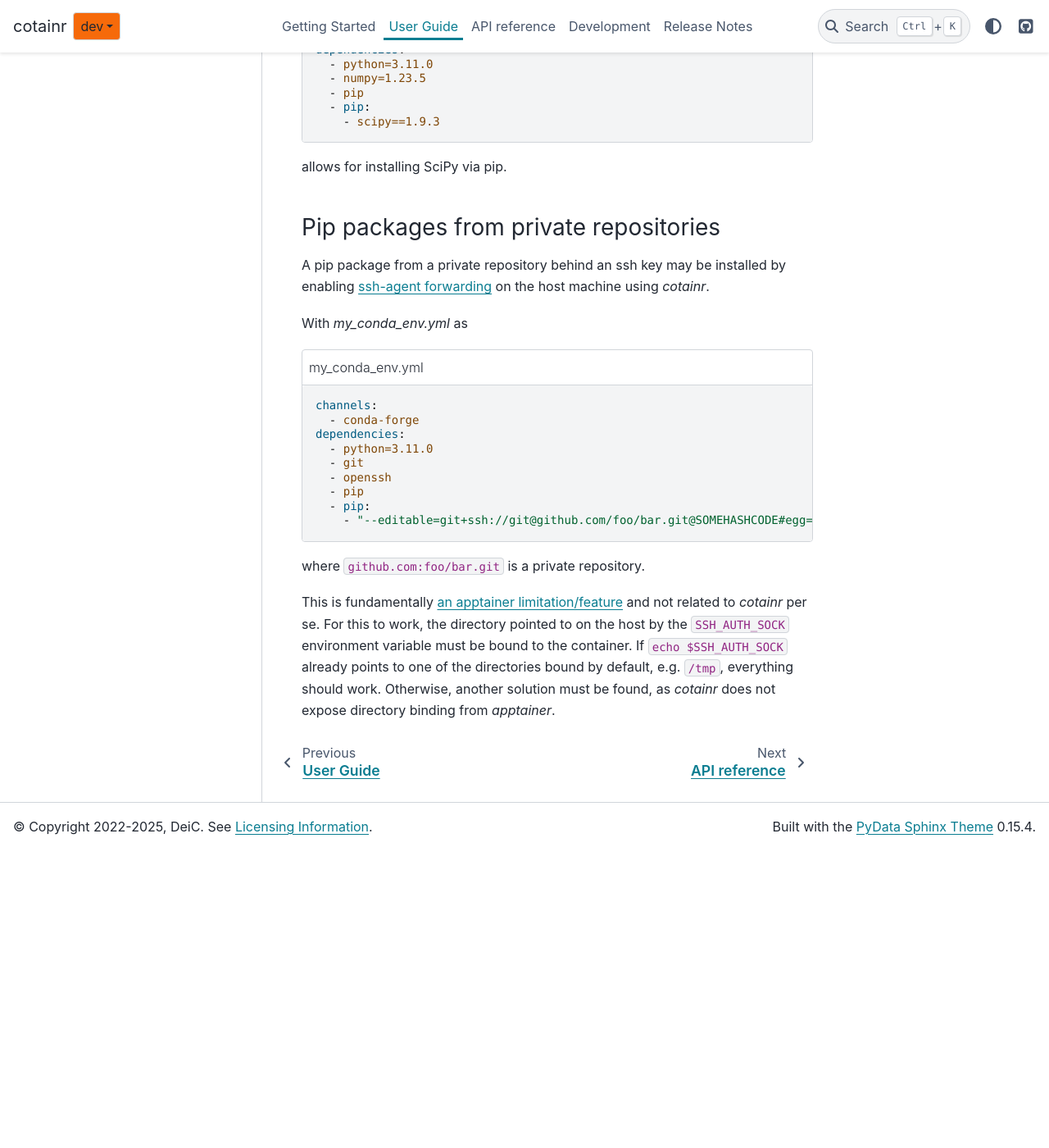
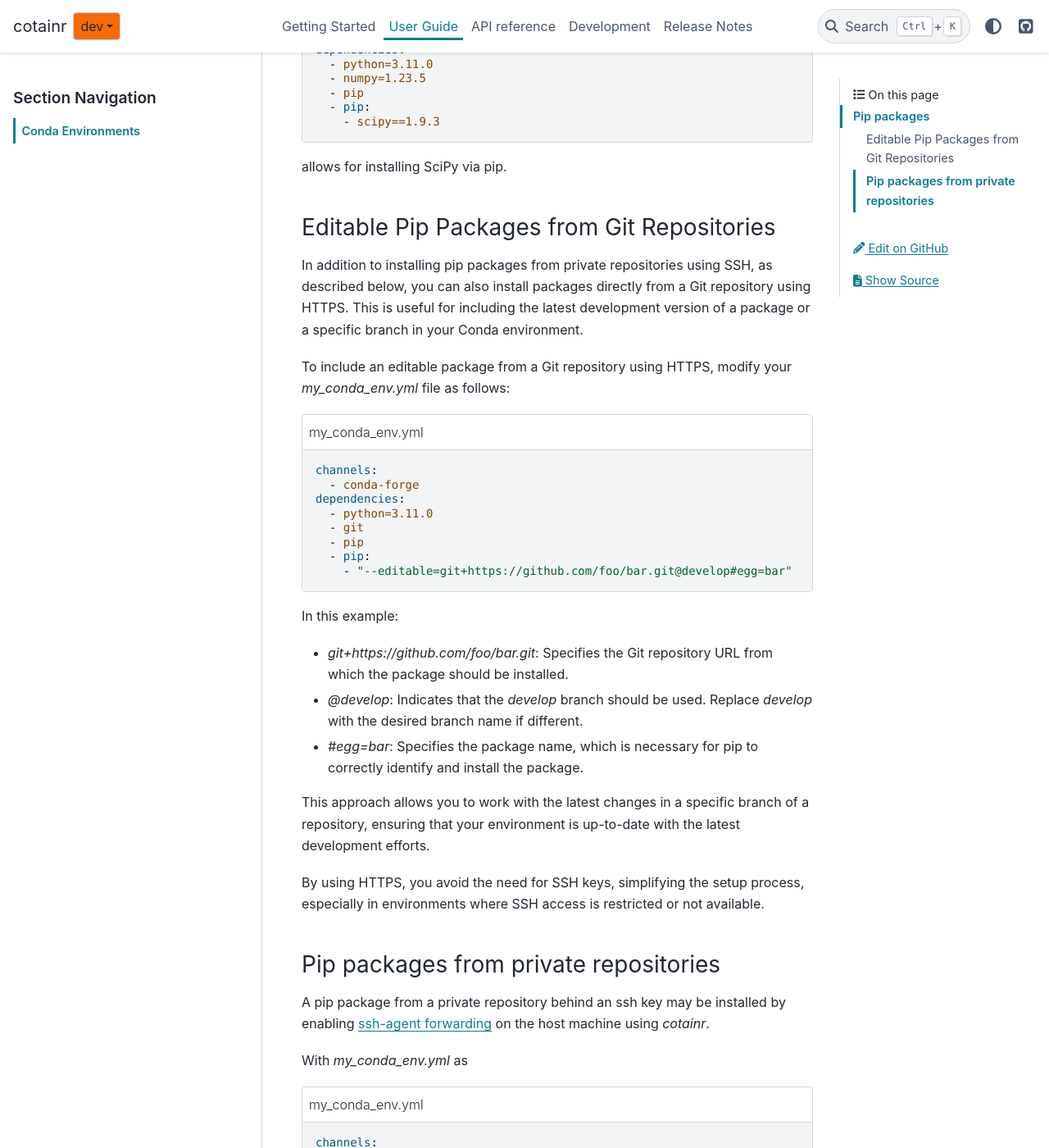
Before and after one commit to DeiC-HPC/cotainr, a Sphinx documentation site: the page built from doc/user_guide/conda_env.rst, in a window 1280 px wide and 1400 px high, scrolled down 1522 px. Shown: the whole window at 82% size. Built offline with Sphinx 7.4.7 and the PyData theme 0.15.4, drawn with Linux system fonts in a browser that asks for light colours; pages that are not in the unit, such as notebooks, are missing from menus; before the commit the page ends 2559 px from its top, so only the background shows below that.

Commit message:
Add section about installing editable packages with https

```diff
--- a/doc/user_guide/conda_env.rst
+++ b/doc/user_guide/conda_env.rst
@@ -64,6 +64,36 @@
 
 allows for installing SciPy via pip.
 
+
+Editable Pip Packages from Git Repositories
+^^^^^^^^^^^^^^^^^^^^^^^^^^^^^^^^^^^^^^^^^^^
+In addition to installing pip packages from private repositories using SSH, as described below, you can also install packages directly from a Git repository using HTTPS. This is useful for including the latest development version of a package or a specific branch in your Conda environment.
+
+To include an editable package from a Git repository using HTTPS, modify your `my_conda_env.yml` file as follows:
+
+.. code-block:: yaml
+    :caption: my_conda_env.yml
+
+    channels:
+      - conda-forge
+    dependencies:
+      - python=3.11.0
+      - git
+      - pip
+      - pip:
+        - "--editable=git+https://github.com/foo/bar.git@develop#egg=bar"
+
+In this example:
+
+- `git+https://github.com/foo/bar.git`: Specifies the Git repository URL from which the package should be installed.
+- `@develop`: Indicates that the `develop` branch should be used. Replace `develop` with the desired branch name if different.
+- `#egg=bar`: Specifies the package name, which is necessary for pip to correctly identify and install the package.
+
+This approach allows you to work with the latest changes in a specific branch of a repository, ensuring that your environment is up-to-date with the latest development efforts.
+
+By using HTTPS, you avoid the need for SSH keys, simplifying the setup process, especially in environments where SSH access is restricted or not available.
+
+
 Pip packages from private repositories
 ^^^^^^^^^^^^^^^^^^^^^^^^^^^^^^^^^^^^^^
 A pip package from a private repository behind an ssh key may be installed by enabling `ssh-agent forwarding <https://docs.github.com/en/authentication/connecting-to-github-with-ssh/using-ssh-agent-forwarding>`_ on the host machine using `cotainr`.
```
